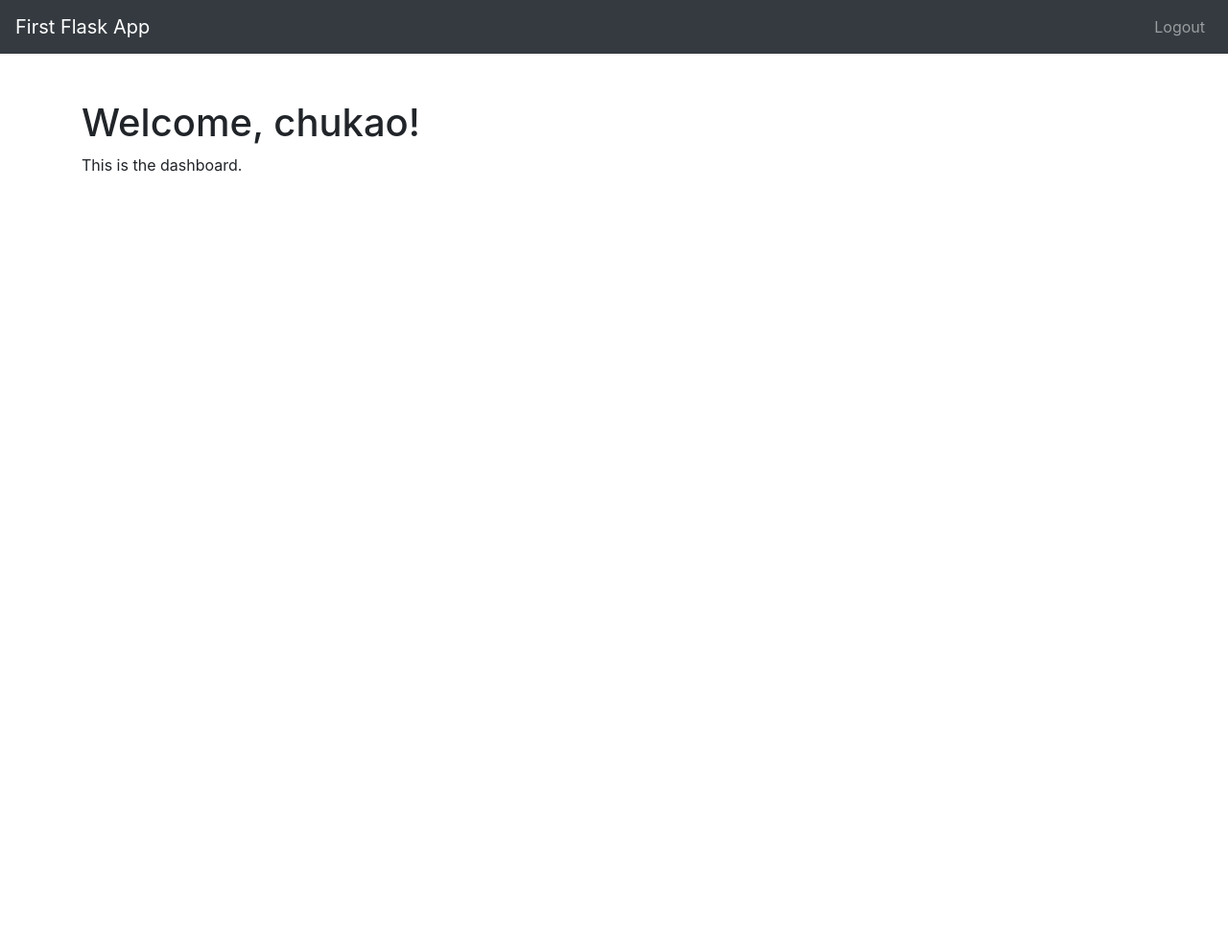
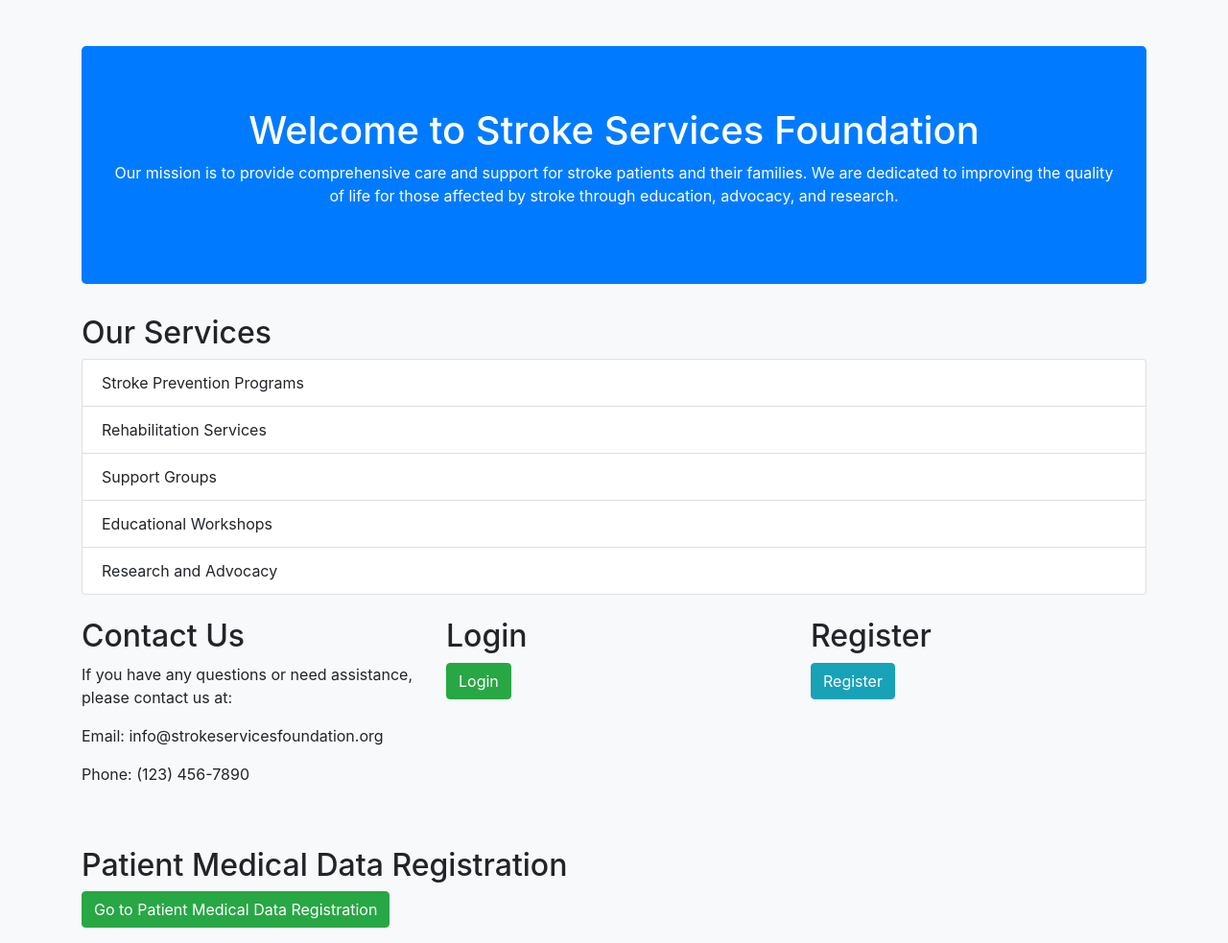
Before and after one commit to IfyQ/Com700Assignment, a Flask app: page / in a window 1280 px wide. Shown: the whole page at 96% size. Before the commit the page ends 179 px from the top, so only its background shows below. Run offline with Flask 3, Linux system fonts and the light colour scheme; a user stored in the database is signed in; some libraries are stand-ins or nearby versions.

Commit message:
First Commit on this page

```diff
--- a/app.py
+++ b/app.py
@@ -1,13 +1,22 @@
-from flask import Flask, render_template, redirect, url_for, flash
+from flask import Flask, render_template, request, redirect, url_for, flash
+from flask_sqlalchemy import SQLAlchemy
+from flask_pymongo import PyMongo
 from flask_login import LoginManager, login_required, login_user, logout_user, current_user
 from forms.login_form import LoginForm
 from forms.register_form import RegisterForm
 from models.users import User, db, init_models
+from bson.objectid import ObjectId
 
 app = Flask(__name__)
-app.config['SECRET_KEY'] = 'Ikechukwu'
+app.config['SECRET_KEY'] = 'your_secret_key'
+
+# SQLite configuration
 app.config['SQLALCHEMY_DATABASE_URI'] = 'sqlite:///site.db'
 db.init_app(app)
+
+# MongoDB configuration
+app.config['MONGO_URI'] = 'mongodb://localhost:27017/your_database'
+mongo = PyMongo(app)
 
 login_manager = LoginManager(app)
 login_manager.login_view = 'login'
@@ -19,11 +28,8 @@ def load_user(user_id):
     return db.session.get(User, int(user_id))
 
 @app.route('/')
-@login_required
 def index():
-    if not current_user.is_authenticated:
-        return redirect(url_for('login'))
-    return render_template('index.html', title='Dashboard', username=current_user.username)
+    return render_template('index.html')
 
 @app.route('/login', methods=['GET', 'POST'])
 def login():
@@ -58,5 +64,55 @@ def register():
         return redirect(url_for('login'))
     return render_template('register.html', form=form)
 
+@app.route('/patients', methods=['GET', 'POST'])
+def patients():
+    if request.method == 'POST':
+        patient_data = {
+            'id': request.form['id'],
+            'gender': request.form['gender'],
+            'age': request.form['age'],
+            'hypertension': request.form['hypertension'],
+            'heart_disease': request.form['heart_disease'],
+            'ever_married': request.form['ever_married'],
+            'work_type': request.form['work_type'],
+            'Residence_type': request.form['Residence_type'],
+            'avg_glucose_level': request.form['avg_glucose_level'],
+            'bmi': request.form['bmi'],
+            'smoking_status': request.form['smoking_status']
+        }
+        mongo.db.patients.insert_one(patient_data)
+        flash('Patient record added successfully!', 'success')
+        return redirect(url_for('patients'))
+    patients = mongo.db.patients.find()
+    return render_template('patients.html', patients=patients)
+
+@app.route('/edit_patient/<patient_id>', methods=['GET', 'POST'])
+def edit_patient(patient_id):
+    patient = mongo.db.patients.find_one({'_id': ObjectId(patient_id)})
+    if request.method == 'POST':
+        updated_data = {
+            'id': request.form['id'],
+            'gender': request.form['gender'],
+            'age': request.form['age'],
+            'hypertension': request.form['hypertension'],
+            'heart_disease': request.form['heart_disease'],
+            'ever_married': request.form['ever_married'],
+            'work_type': request.form['work_type'],
+            'Residence_type': request.form['Residence_type'],
+            'avg_glucose_level': request.form['avg_glucose_level'],
+            'bmi': request.form['bmi'],
+            'smoking_status': request.form['smoking_status']
+        }
+        mongo.db.patients.update_one({'_id': ObjectId(patient_id)}, {'$set': updated_data})
+        flash('Patient record updated successfully!', 'success')
+        return redirect(url_for('patients'))
+    return render_template('edit_patient.html', patient=patient)
+
+@app.route('/delete_patient/<patient_id>')
+def delete_patient(patient_id):
+    mongo.db.patients.delete_one({'_id': ObjectId(patient_id)})
+    flash('Patient record deleted successfully!', 'success')
+    return redirect(url_for('patients'))
+
 if __name__ == '__main__':
     app.run(debug=True)
--- a/forms/login_form.py
+++ b/forms/login_form.py
@@ -1,6 +1,6 @@
 from flask_wtf import FlaskForm
 from wtforms import StringField, PasswordField, SubmitField
-from wtforms.validators import DataRequired, Email
+from wtforms.validators import DataRequired
 
 class LoginForm(FlaskForm):
     username = StringField('Username', validators=[DataRequired()])
--- a/models/users.py
+++ b/models/users.py
@@ -1,9 +1,8 @@
+from flask_sqlalchemy import SQLAlchemy
 from flask_login import UserMixin
 from werkzeug.security import generate_password_hash, check_password_hash
-from flask_sqlalchemy import SQLAlchemy
 
 db = SQLAlchemy()
-
 
 class User(UserMixin, db.Model):
     id = db.Column(db.Integer, primary_key=True)
@@ -15,10 +14,7 @@ class User(UserMixin, db.Model):
         self.password_hash = generate_password_hash(password)
 
     def check_password(self, password):
-        if self.password_hash is None:
-            return False
         return check_password_hash(self.password_hash, password)
-
 
 def init_models(app):
     with app.app_context():
--- a/templates/index.html
+++ b/templates/index.html
@@ -1,28 +1,62 @@
 <!DOCTYPE html>
-<html>
+<html lang="en">
 <head>
-    <meta charset="utf-8">
-    <meta name="viewport" content="width=device-width, initial-scale=1, shrink-to-fit=no">
-    <title>{{ title }}</title>
+    <meta charset="UTF-8">
+    <title>Stroke Services Foundation</title>
     <link rel="stylesheet" href="https://maxcdn.bootstrapcdn.com/bootstrap/4.0.0/css/bootstrap.min.css">
-    <script src="https://code.jquery.com/jquery-3.2.1.slim.min.js"></script>
-    <script src="https://maxcdn.bootstrapcdn.com/bootstrap/4.0.0/js/bootstrap.min.js"></script>
+    <style>
+        body {
+            background-color: #f8f9fa;
+        }
+        .jumbotron {
+            background-color: #007bff;
+            color: white;
+        }
+        .btn-primary {
+            background-color: #28a745;
+            border-color: #28a745;
+        }
+        .btn-secondary {
+            background-color: #17a2b8;
+            border-color: #17a2b8;
+        }
+    </style>
 </head>
 <body>
-    <nav class="navbar navbar-expand-lg navbar-dark bg-dark">
-        <a class="navbar-brand" href="#">First Flask App</a>
-        <div class="collapse navbar-collapse" id="navbarNav">
-            <ul class="navbar-nav ml-auto">
-                <li class="nav-item">
-                    <a class="nav-link" href="{{ url_for('logout') }}">Logout</a>
-                </li>
-            </ul>
+    <div class="container mt-5">
+        <div class="jumbotron text-center">
+            <h1>Welcome to Stroke Services Foundation</h1>
+            <p>Our mission is to provide comprehensive care and support for stroke patients and their families. We are dedicated to improving the quality of life for those affected by stroke through education, advocacy, and research.</p>
         </div>
-    </nav>
 
-    <div class="container mt-5">
-        <h1>Welcome, {{ username }}!</h1>
-        <p>This is the dashboard.</p>
+        <h2>Our Services</h2>
+        <ul class="list-group mb-4">
+            <li class="list-group-item">Stroke Prevention Programs</li>
+            <li class="list-group-item">Rehabilitation Services</li>
+            <li class="list-group-item">Support Groups</li>
+            <li class="list-group-item">Educational Workshops</li>
+            <li class="list-group-item">Research and Advocacy</li>
+        </ul>
+
+        <div class="row">
+            <div class="col-md-4">
+                <h2>Contact Us</h2>
+                <p>If you have any questions or need assistance, please contact us at:</p>
+                <p>Email: info@strokeservicesfoundation.org</p>
+                <p>Phone: (123) 456-7890</p>
+            </div>
+            <div class="col-md-4">
+                <h2>Login</h2>
+                <p><a href="{{ url_for('login') }}" class="btn btn-primary">Login</a></p>
+            </div>
+            <div class="col-md-4">
+                <h2>Register</h2>
+                <p><a href="{{ url_for('register') }}" class="btn btn-secondary">Register</a></p>
+            </div>
+        </div>
+
+        <h2 class="mt-5">Patient Medical Data Registration</h2>
+        <p><a href="{{ url_for('patients') }}" class="btn btn-primary">Go to Patient Medical Data Registration</a></p>
     </div>
 </body>
 </html>
```
Also changed, not shown: templates/edit_patient.html (added, +86 -0 lines), templates/patients.html (+133 -0 lines), instance/site.db, 2 other files.
